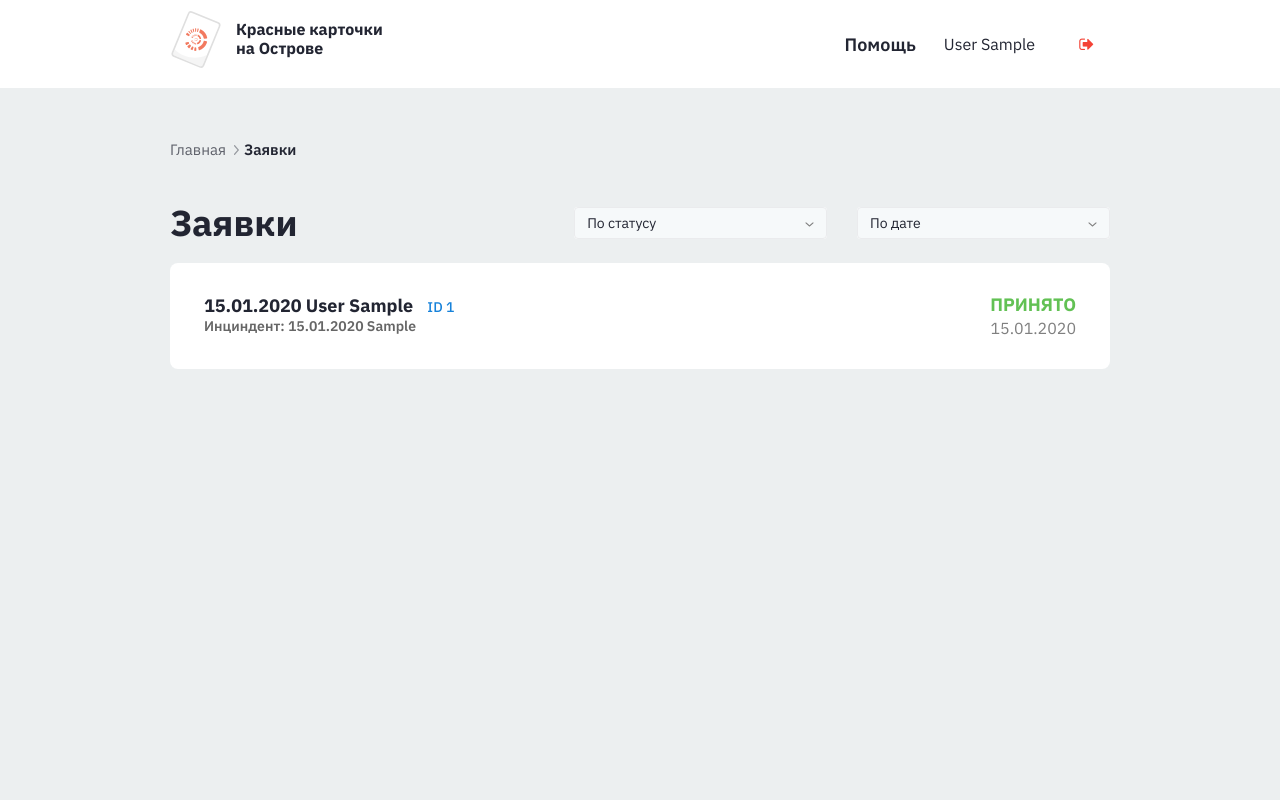
After one commit to openprofession/unti_cards, a Django app: page /appeals in a window 1280 px wide. The commit adds this page. Run offline with Django 3.2, Linux system fonts and the light colour scheme; a user stored in the database is signed in; tables that the repository leaves empty hold one stand-in row (values such as "Sample post"); some libraries are stand-ins or nearby versions.

Commit message:
appeals list: ready action assing-to-me

```diff
--- a/requirements.txt
+++ b/requirements.txt
@@ -7,3 +7,5 @@ django-filter==2.1.0
 social-auth-app-django==3.1.0
 python-dateutil==2.8.0
 django-widget-tweaks==1.4.5
+
+django-environ==0.4.5
--- a/src/app_django/urls.py
+++ b/src/app_django/urls.py
@@ -17,6 +17,7 @@ from django.contrib import admin
 from django.urls import path, include
 from django.contrib.staticfiles.urls import staticfiles_urlpatterns
 from django.conf.urls.static import static
+from django.conf import settings
 
 from app_django import settings
 from app_django.routers import router
@@ -24,7 +25,13 @@ from rest_framework.documentation import include_docs_urls
 
 from red_cards import views
 
-urlpatterns = [
+urlpatterns = []
+if settings.DEBUG:
+    # without collect static
+    urlpatterns += staticfiles_urlpatterns()
+#
+
+urlpatterns += [
                   path('', include('social_django.urls', namespace='social')),
                   path('logout/', views.logout, name='logout'),
                   path('admin/', admin.site.urls),
@@ -45,6 +52,7 @@ urlpatterns = [
                       name='challenge'
                   ),
                   path('challenge/success', views.challenge_ready, name='challenge_ready'),
+                  path('appeals', views.AppealListFormView.as_view(), name='appeal_list'),
 
               ] + static(settings.STATIC_URL, document_root=settings.STATIC_ROOT) + \
               static(settings.MEDIA_URL, document_root=settings.MEDIA_ROOT)
--- a/src/red_cards/models.py
+++ b/src/red_cards/models.py
@@ -4,6 +4,8 @@ from django.dispatch import receiver
 from django.utils.translation import ugettext_lazy as _
 import uuid
 from django.db.models import Count
+from django.utils import timezone
+from app_django.tools import print_seconds
 
 # User = get_user_model()
 
@@ -269,6 +271,11 @@ class Card(models.Model):
             '-change_dt'
         ).first()
 
+    def get_user(self):
+        return User.objects.filter(
+            leader_id=self.leader_id,
+        ).first()
+
 
 class ClassRum(models.Model):
     uuid = models.UUIDField(
@@ -312,10 +319,12 @@ class Appeal(models.Model):
     )
 
     STATUS_NEW = "new"
+    STATUS_IN_WORK = "in_work"
     STATUS_APPROVED = "approved"
     STATUS_REJECTED = "rejected"
     STATUS_CHOICES = (
         (STATUS_NEW, _("New")),
+        (STATUS_IN_WORK, _("In work")),
         (STATUS_APPROVED, _("Approved")),
         (STATUS_REJECTED, _("Rejected")),
     )
@@ -326,6 +335,24 @@ class Appeal(models.Model):
         null=False, blank=False,
         default=STATUS_NEW,
     )
+
+    executive = models.ForeignKey(      # юзер который взял заявку в работу
+        User,
+        verbose_name=_('Executive'),
+        on_delete=models.CASCADE,
+        null=True, blank=True,
+    )
+    date_assign = models.DateTimeField(
+        # дата и время, когда обновился Исполнитель
+        verbose_name=_('date assign to executive'),
+        null=True, blank=True,
+    )
+    date_finished = models.DateTimeField(
+        # дата и время, когда заявка перешла в статус Одобрена/Отклоненаль
+        verbose_name=_('date finished'),
+        null=True, blank=True,
+    )
+
     card = models.ForeignKey(
         Card,
         verbose_name=_('card'),
@@ -333,9 +360,31 @@ class Appeal(models.Model):
         null=False, blank=False,
     )
 
+    def save(self, *args, **kwargs):
+        if not self.date_finished:
+            if self.status in (
+                self.STATUS_APPROVED,
+                self.STATUS_REJECTED
+            ):
+                self.date_finished = timezone.now()
+        #   #
+
+        return super(Appeal, self).save(*args, **kwargs)
+
     def __str__(self):
         return '{}_{}_{}'.format(
             self.pk, self.status, self.card
+        )
+
+    def time_for_complete(self):
+        _time = (self.create_dt + timezone.timedelta(hours=2)) \
+                - timezone.now()
+        return _time.total_seconds()
+
+    def time_for_complete_text(self):
+        return print_seconds(
+            self.time_for_complete(),
+            '%Hh %Mm'
         )
 
 
--- a/src/red_cards/templates/home.html
+++ b/src/red_cards/templates/home.html
@@ -92,7 +92,7 @@
                   </div>
                     <div class="event-panel__item">
                         <div class="timer">
-                          <div class="timer__title">а обжалование осталось 24 часа</div>
+                          <div class="timer__title">на обжалование осталось 24 часа</div>
                           <div class="timer__clock" id="timer1"></div>
                         </div>
                       </div>
--- /dev/null
+++ b/src/red_cards/templates/request.html
@@ -0,0 +1,113 @@
+{% extends 'base.html' %}
+
+
+{% block content %}
+    <nav class="breadcrumb-nav" aria-label="breadcrumb">
+      <ol class="breadcrumb">
+        <li class="breadcrumb-item"><a href="index.html">Главная</a></li>
+        <li class="breadcrumb-item active" aria-current="page">Заявки</li>
+      </ol>
+    </nav>
+    <div class="row align-items-center">
+      <div class="col-md-5">
+        <h1 class="section-title">Заявки</h1>
+      </div>
+      <div class="col-md-7">
+        <form class="form-filter">
+          <div class="row align-items-center">
+            <div class="col-md-6">
+              <div class="form-group">
+                <select class="selectpicker form-control" title="По статусу">
+                  <option>Не просмотрено</option>
+                  <option>Отказ</option>
+                  <option>Принято</option>
+                </select>
+              </div>
+            </div>
+            <div class="col-md-6">
+              <div class="form-group">
+                <select class="selectpicker form-control" title="По дате">
+                  <option>Сначала новые записи</option>
+                  <option>Сначала старые записи</option>
+                </select>
+              </div>
+            </div>
+          </div>
+        </form>
+      </div>
+    </div>
+    <div class="users-list">
+
+    {% for appeal in appeals %}
+      <div class="users-list__item">
+        <div class="row align-items-center">
+          <div class="col-md-9"><a class="user-name user-link" href="user-page.html">
+            <div class="user-name__value">
+                  {{ appeal.create_dt|date:"d.m.Y" }}
+                  {{ appeal.card.get_user.get_full_name }}
+              </div>
+            <span class="user-name__id user-id">ID {{ appeal.card.leader_id }}</span></a>
+            <div class="event-date">
+                Инциндент:
+                {{ appeal.card.incident_dt|date:"d.m.Y" }}
+                {{ appeal.card.reason }}
+            </div>
+            <div class="event-date">
+          {% if appeal.status != appeal.STATUS_APPROVED and appeal.status != appeal.STATUS_REJECTED %}
+                 Времени до решения:
+                <span
+                        {% if appeal.time_for_complete > 0 %}
+                            style="color: green"
+                        {% else %}
+                            style="color: darkred"
+                        {% endif %}
+                >
+                {{ appeal.time_for_complete_text }}
+                </span>
+          {% endif %}
+            </div>
+
+          </div>
+          <div class="col-md-3">
+            <div class="user-status">
+
+                {% if appeal.status == appeal.STATUS_NEW %}
+                    <div class="user-status__value blue-color">НЕ ПРОСМОТРЕНО</div>
+                {% elif appeal.status == appeal.STATUS_IN_WORK %}
+                    <div class="user-status__value green-color">На рассмотрении</div>
+                {% elif appeal.status == appeal.STATUS_APPROVED %}
+                    <div class="user-status__value green-color">Принято</div>
+                {% elif appeal.status == appeal.STATUS_REJECTED %}
+                    <div class="user-status__value orange-color">Отказ</div>
+                {% else %}
+                    <div class="user-status__value orange-color">NA</div>
+                {% endif %}
+
+                {% if appeal.status == appeal.STATUS_NEW or appeal.status == appeal.STATUS_IN_WORK %}
+                    <span style="color: gray;">{{ appeal.executive.get_full_name }}</span>
+
+                    <form action="" method="POST">
+                    {% csrf_token %}
+                        <input type="hidden" name="appeal" value="{{ appeal.pk }}" />
+                    {% if appeal.executive != request.user %}
+                            <input type="hidden" name="action" value="assign" />
+                            <button class="btn btn-outline-primary">взять в работу</button>
+                    {% else %}
+                            <input type="hidden" name="action" value="free" />
+                            <button class="btn btn-outline-primary">отказаться</button>
+                    {% endif %}
+                    </form>
+                {% else %}
+                    <span style="color: gray;">{{ appeal.date_finished|date:"d.m.Y" }}</span>
+                {% endif %}
+
+
+
+            </div>
+          </div>
+        </div>
+      </div>
+    {% endfor %}
+
+    </div>
+{% endblock %}
--- a/src/red_cards/views.py
+++ b/src/red_cards/views.py
@@ -14,7 +14,7 @@ from django.contrib.auth.mixins import LoginRequiredMixin
 from django.contrib import messages
 from django.http import Http404, HttpResponseForbidden
 
-from django.views.generic import FormView
+from django.views.generic import FormView, TemplateView
 from django import forms
 
 _sql_get_cards = """
@@ -398,3 +398,61 @@ class ChallengeFormView(LoginRequiredMixin, FormView):
 
 def challenge_ready(request):  # ChallengeFormView
     return render(request, template_name="challenge-accepted.html", )
+
+
+class AppealListFormView(LoginRequiredMixin, TemplateView):
+    template_name = 'request.html'
+
+    def get_context_data(self, **kwargs):
+        context = super(AppealListFormView, self).get_context_data(**kwargs)
+        appeals = models.Appeal.objects.all().order_by(
+            '-create_dt'
+        )
+        context.update({
+            'appeals': appeals,
+        })
+        return context
+
+    def post(self, request, *args, **kwargs):
+        appeal_id = self.request.POST.get('appeal')
+        appeal = models.Appeal.objects.filter(pk=appeal_id).first()
+        if not appeal:
+            messages.error(
+                request, 'Заявка не найденна в базе данных.'
+            )
+            return self.get(request, *args, **kwargs)
+        #
+        if appeal.status in (
+            appeal.STATUS_APPROVED, appeal.STATUS_REJECTED
+        ):
+            messages.error(
+                request, 'Данная заявка закрыта.'
+            )
+            return self.get(request, *args, **kwargs)
+        #
+        action = self.request.POST.get('action')
+        if action == 'assign':
+            appeal.executive = request.user
+            appeal.date_assign = models.timezone.now()
+            appeal.save()
+
+            messages.success(
+                request, 'Заявка успешно оформлена на {}'.format(
+                    request.user.get_full_name()
+                )
+            )
+        elif action == 'free':
+            appeal.executive = None
+            appeal.date_assign = None
+            appeal.save()
+
+            messages.success(
+                request, '{} теперь больше не расматривает заявку.'.format(
+                    request.user.get_full_name()
+                )
+            )
+        else:
+            return self.get(request, *args, **kwargs)
+        #
+
+        return self.get(request, *args, **kwargs)
```
Also changed, not shown: src/app_django/tools.py (added, +86 -0 lines), src/red_cards/migrations/0010_auto_20190706_1738.py (added), 1 other file.
